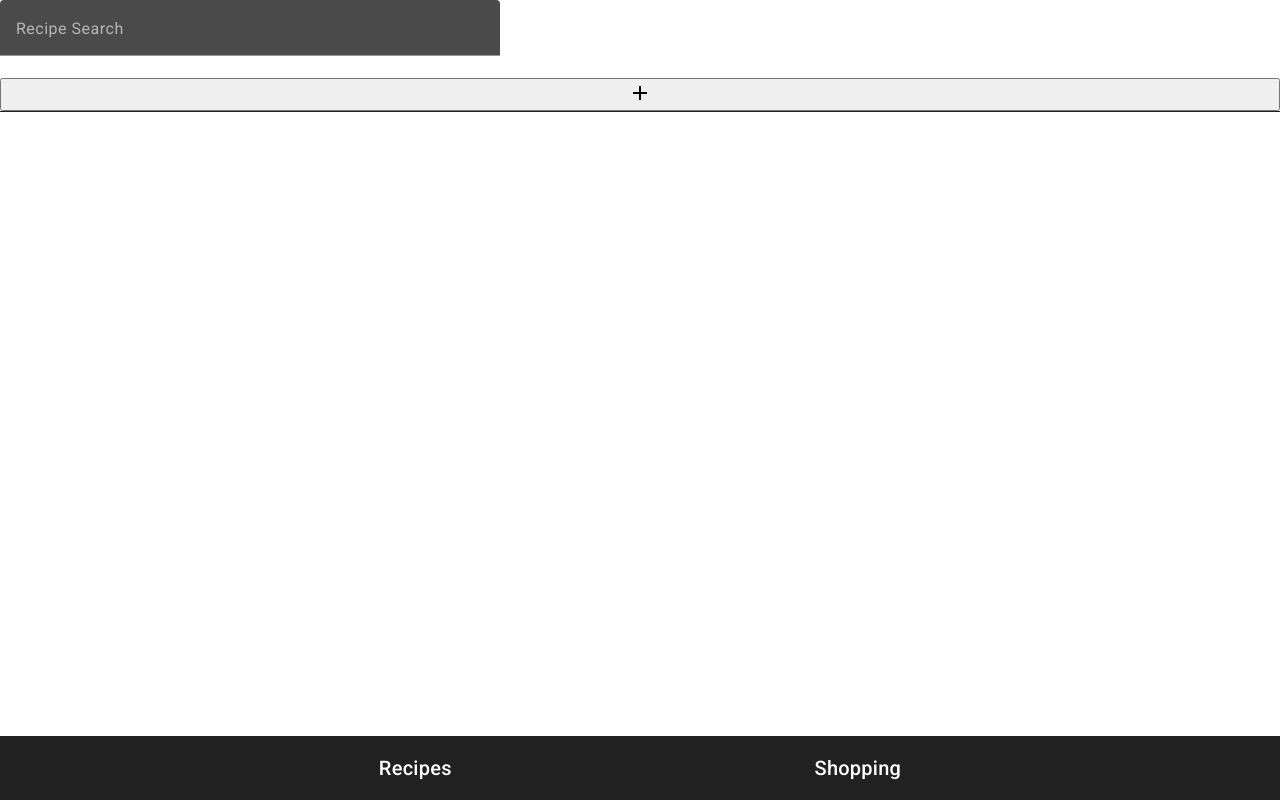
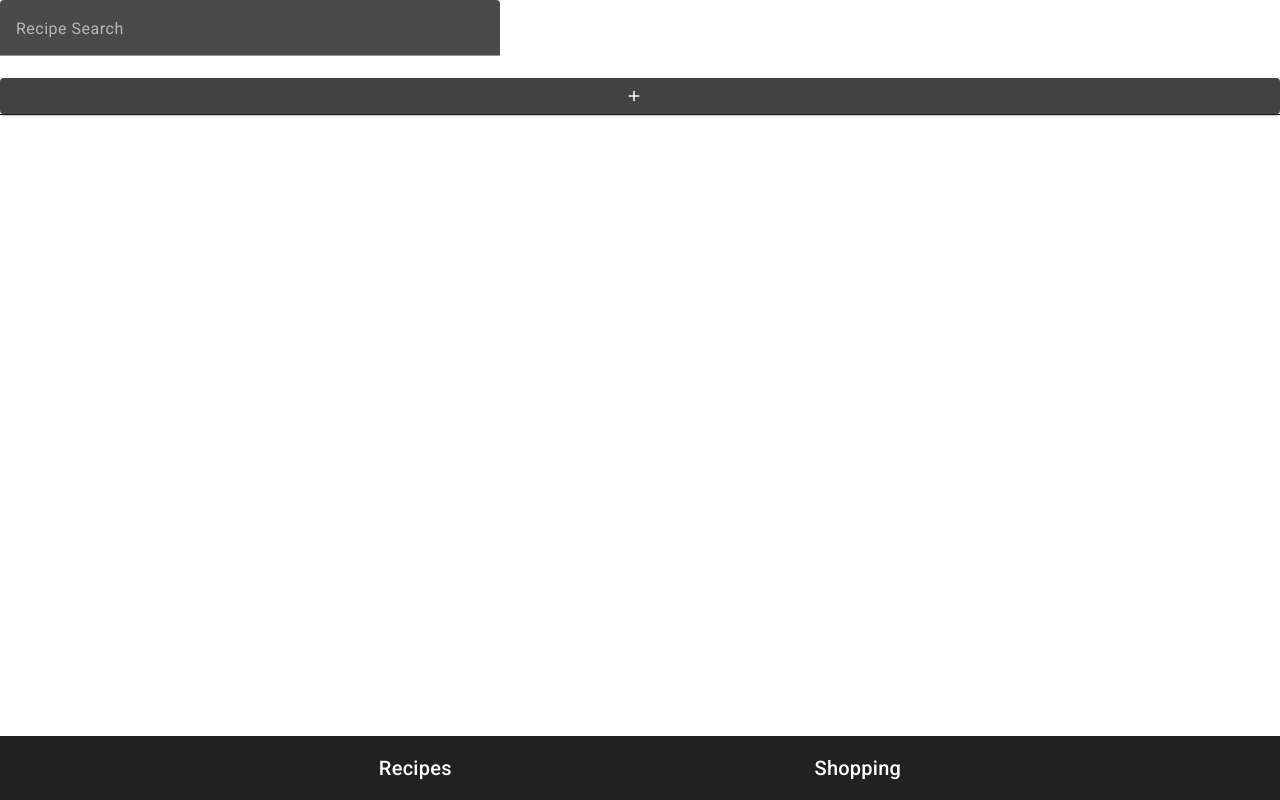
Before and after one commit to Revivedaniel/Lightweight-Recipe-and-Shopping-Platform, an Angular app: page /recipes in a window 1280 px wide. Built offline with nearby package versions, Linux system fonts and the light colour scheme.

Commit message:
Updated the styles on the recipes page.

```diff
--- a/src/app/components/recipe-item/recipe-item.component.scss
+++ b/src/app/components/recipe-item/recipe-item.component.scss
@@ -1,3 +1,7 @@
 mat-divider {
     background-color: black;
 }
+
+h3, p {
+    margin: 6px 10px;
+}
--- a/src/app/recipes/recipes.component.html
+++ b/src/app/recipes/recipes.component.html
@@ -13,7 +13,7 @@
           </mat-autocomplete>
         </mat-form-field>
       </form>
-      <button mat-icon-button id="addRecipeButton" (click)="addRecipe()">
+      <button mat-raised-button id="addRecipeButton" (click)="addRecipe()">
         <mat-icon>add</mat-icon>
       </button>
       <mat-divider></mat-divider>
--- a/src/app/recipes/recipes.component.ts
+++ b/src/app/recipes/recipes.component.ts
@@ -13,6 +13,7 @@ import { RecipeItemComponent } from '../components/recipe-item/recipe-item.compo
 import { RecipeService } from '../services/recipe.service';
 import { Recipe } from '../models/recipe.model';
 import { Router } from '@angular/router';
+import { MatButtonModule } from '@angular/material/button';
 
 @Component({
   selector: 'app-recipes',
@@ -29,6 +30,7 @@ import { Router } from '@angular/router';
     MatListModule,
     MatDividerModule,
     RecipeItemComponent,
+    MatButtonModule
   ],
   templateUrl: './recipes.component.html',
   styleUrl: './recipes.component.scss',
```
